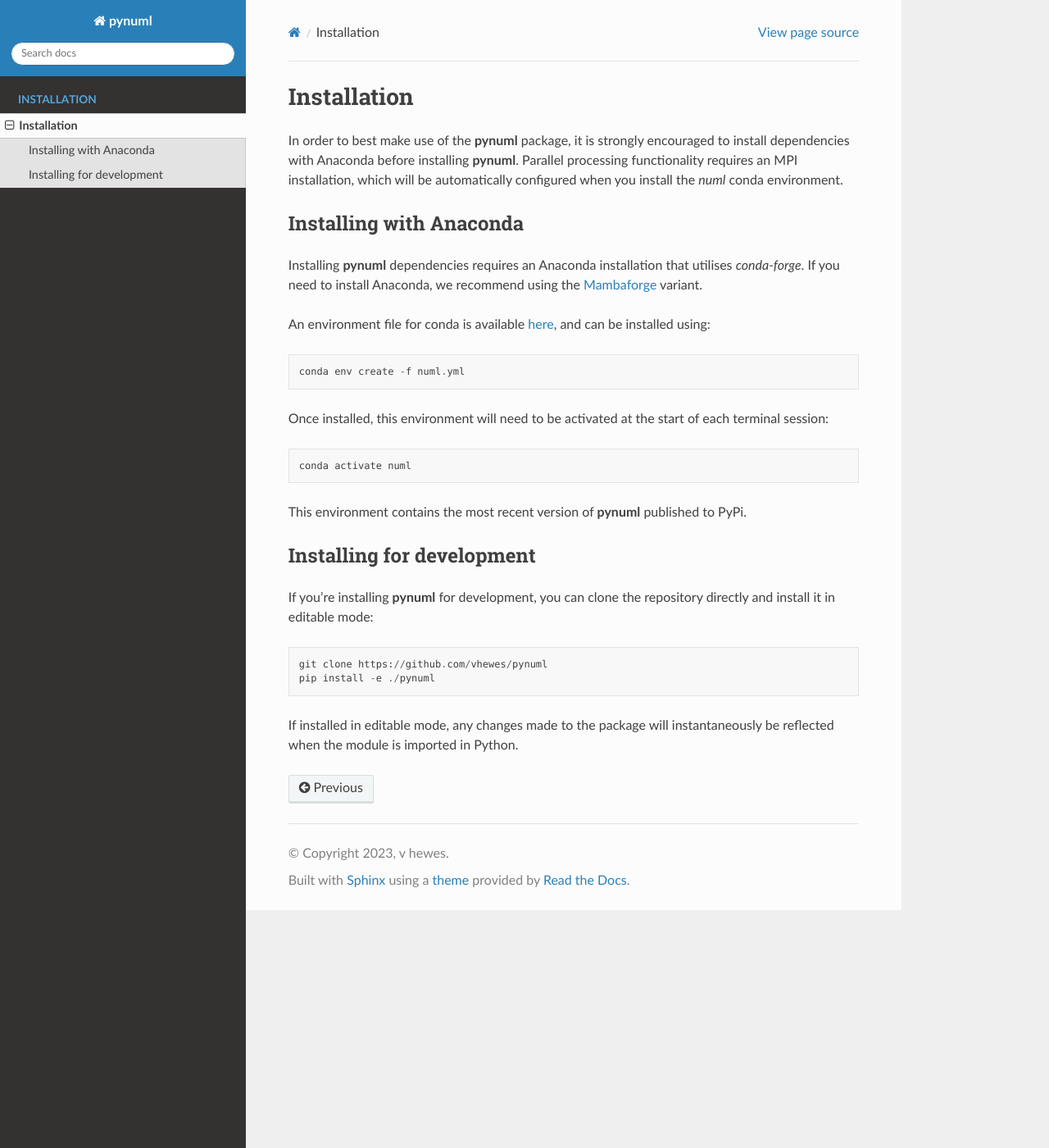
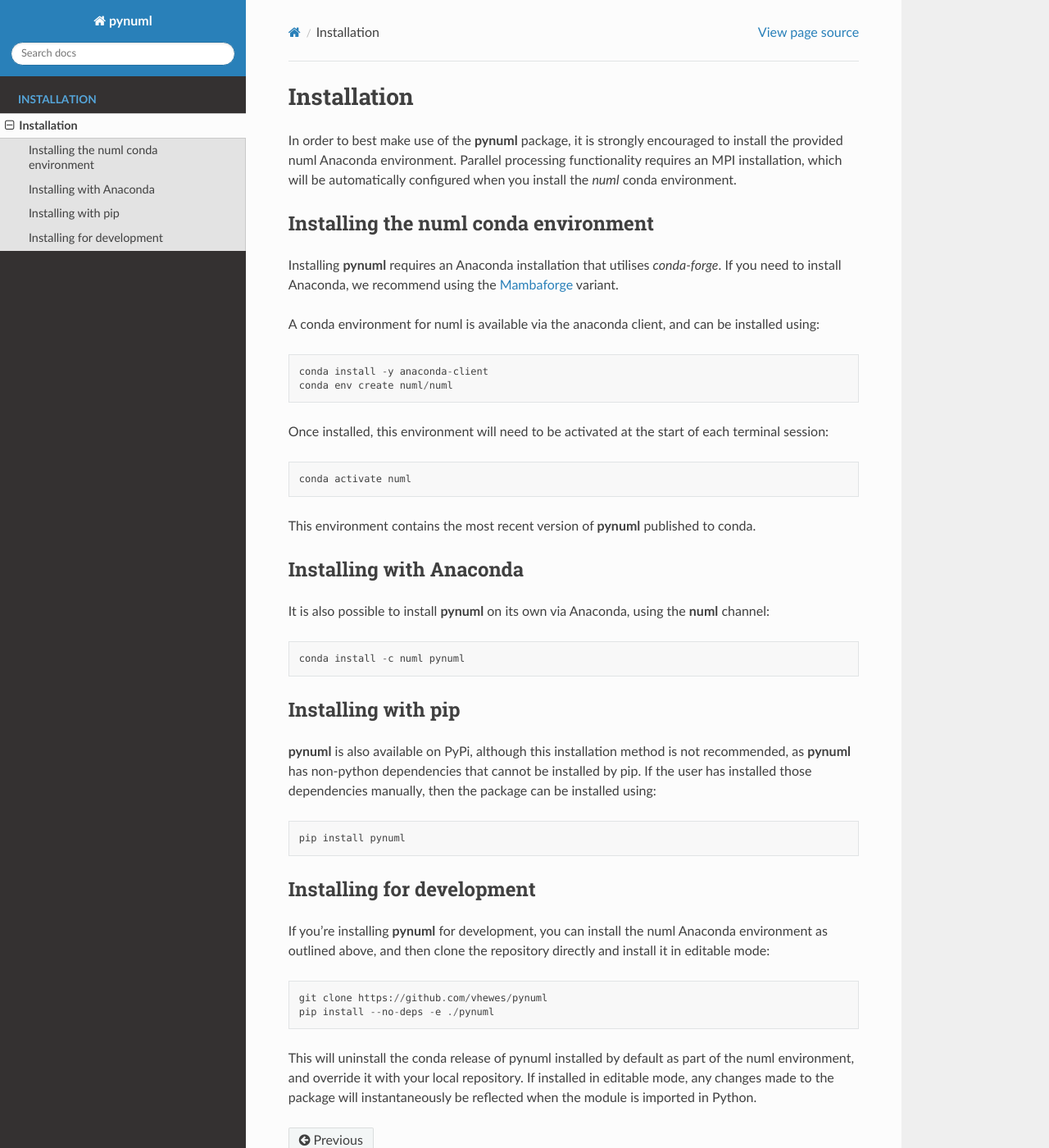
Before and after one commit to nugraph/pynuml, a Sphinx documentation site: the page built from docs/install/installation.rst, in a window 1280 px wide and 1400 px high. Shown: the whole window at 82% size. Built offline with Sphinx 7.4.7 and the Read the Docs theme 2.0.0, drawn with Linux system fonts in a browser that asks for light colours.

Commit message:
update documentation
update instructions to reflect addition of new numl conda packages

```diff
--- a/docs/install/installation.rst
+++ b/docs/install/installation.rst
@@ -1,32 +1,46 @@
 Installation
 ============
 
-In order to best make use of the **pynuml** package, it is strongly encouraged to install dependencies with Anaconda before installing **pynuml**. Parallel processing functionality requires an MPI installation, which will be automatically configured when you install the `numl` conda environment.
+In order to best make use of the **pynuml** package, it is strongly encouraged to install the provided numl Anaconda environment. Parallel processing functionality requires an MPI installation, which will be automatically configured when you install the `numl` conda environment.
 
-Installing with Anaconda
-------------------------
+Installing the numl conda environment
+-------------------------------------
 
-Installing **pynuml** dependencies requires an Anaconda installation that utilises `conda-forge`. If you need to install Anaconda, we recommend using the `Mambaforge`_ variant.
+Installing **pynuml** requires an Anaconda installation that utilises `conda-forge`. If you need to install Anaconda, we recommend using the `Mambaforge`_ variant.
 
-An environment file for conda is available `here`_, and can be installed using::
+A conda environment for numl is available via the anaconda client, and can be installed using::
 
-    conda env create -f numl.yml
+    conda install -y anaconda-client
+    conda env create numl/numl
 
 Once installed, this environment will need to be activated at the start of each terminal session::
 
     conda activate numl
 
 .. _Mambaforge: https://github.com/conda-forge/miniforge#mambaforge
-.. _here: https://raw.githubusercontent.com/vhewes/numl-docker/main/numl.yml
 
-This environment contains the most recent version of **pynuml** published to PyPi.
+This environment contains the most recent version of **pynuml** published to conda.
+
+Installing with Anaconda
+------------------------
+
+It is also possible to install **pynuml** on its own via Anaconda, using the **numl** channel::
+
+    conda install -c numl pynuml
+
+Installing with pip
+-------------------
+
+**pynuml** is also available on PyPi, although this installation method is not recommended, as **pynuml** has non-python dependencies that cannot be installed by pip. If the user has installed those dependencies manually, then the package can be installed using::
+
+    pip install pynuml
 
 Installing for development
 --------------------------
 
-If you're installing **pynuml** for development, you can clone the repository directly and install it in editable mode::
+If you're installing **pynuml** for development, you can install the numl Anaconda environment as outlined above, and then clone the repository directly and install it in editable mode::
 
     git clone https://github.com/vhewes/pynuml
-    pip install -e ./pynuml
+    pip install --no-deps -e ./pynuml
 
-If installed in editable mode, any changes made to the package will instantaneously be reflected when the module is imported in Python.
+This will uninstall the conda release of pynuml installed by default as part of the numl environment, and override it with your local repository. If installed in editable mode, any changes made to the package will instantaneously be reflected when the module is imported in Python.
```
Also changed, not shown: README.md (+18 -7 lines).
